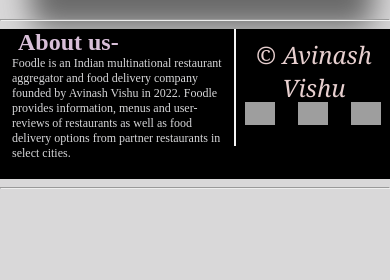
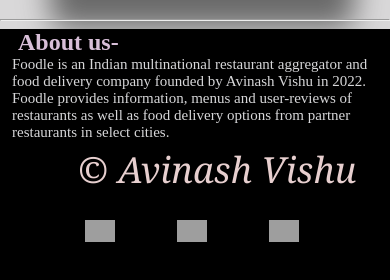
Before and after one commit to avinashvishu/foodle, a plain HTML site: page index.html in a window 390 px wide. Shown: the part 1667-1947 px from the top of the page. Before the commit the page ends 1864 px from the top, so only its background shows below. Drawn offline with Linux system fonts and the light colour scheme; grey boxes are pictures that could not be loaded.

Commit message:
index page footer resposive

```diff
--- a/listing/listing.css
+++ b/listing/listing.css
@@ -617,5 +617,3 @@ h4 {
         margin-left: 12px;
     }
 }
-
-}
--- a/stylesheet.css
+++ b/stylesheet.css
@@ -2,6 +2,8 @@
     margin: auto;
     background-color: #d9d8d9;
 }
+
+
 /* heading part of the website */
 
 #heading {
@@ -90,6 +92,8 @@
 a {
     text-decoration: none;
 }
+
+
 /* search section*/
 
 #main_search {
@@ -140,6 +144,8 @@
     height: 60px;
     width: 63%;
 }
+
+
 /*Quick search starts here*/
 
 #Quick_search {
@@ -168,7 +174,11 @@
     color: grey;
     text-align: center;
 }
+
+
 /* for doubt session*/
+
+
 /*.background {
     position: absolute;
     height: 400px;
@@ -251,6 +261,8 @@
     transform: scale(1.09);
     box-shadow: 4px 6px 8px 0px rgba(105, 105, 105, 0.466);
 }
+
+
 /*footer part*/
 
 footer {
@@ -328,6 +340,8 @@
 .social_footer:hover {
     transform: scale(1.2);
 }
+
+
 /*media query starts here*/
 
 @media (max-width:1091px) {
@@ -605,6 +619,74 @@
     h4 {
         margin-left: 12px;
     }
+    #contact {
+        width: 105%;
+        float: left;
+        display: inline-block;
+        margin-top: 88px;
+    }
+    .info {
+        height: 105px;
+        width: 102%;
+        border-right: 0px;
+        float: left;
+        text-align: left;
+        position: absolute;
+    }
+    #social_footer {
+        height: 52px;
+        width: 252%;
+        float: right;
+        margin-top: 20%;
+        margin-right: 27%;
+    }
+    footer {
+        height: 251px;
+    }
+    #contact_heading {
+        margin-left: 20%;
+        margin-top: 6%;
+        zoom: 1.5;
+    }
+    #contact_heading>p {
+        font-size: 24px;
+        margin-top: 3px;
+        color: rgb(231, 207, 207);
+        text-align: center;
+    }
+    .info_text1 {
+        font-size: 12px;
+        float: left;
+        display: inline;
+        margin-top: 0px;
+        margin-left: 12px;
+        color: #d7d7d9;
+    }
+    .info {
+        height: 119px;
+        width: 57%;
+        border-right: 2px solid whitesmoke;
+        float: left;
+        text-align: left;
+        position: absolute;
+    }
+    h4 {
+        zoom: 1.5;
+        display: inline;
+        margin-left: 12px;
+        color: thistle;
+    }
+    .logo {
+        margin-top: 14%;
+        margin-left: 45%;
+    }
+    .info_text1 {
+        margin-left: 12px;
+        margin-right: 5px;
+    }
+    h4 {
+        margin-left: 12px;
+    }
 }
 
 @media (max-width:584px) {
@@ -613,23 +695,85 @@
         margin-top: 36%;
         font-size: 36px;
     }
+    h4 {
+        margin-left: 12px;
+    }
+    #contact {
+        width: 105%;
+        float: left;
+        display: inline-block;
+        margin-top: 88px;
+    }
+    .info {
+        height: 119px;
+        width: 99%;
+        border-right: 0px;
+        float: left;
+        text-align: left;
+        position: absolute;
+    }
+    #social_footer {
+        height: 52px;
+        width: 252%;
+        float: right;
+        margin-top: 20%;
+        margin-right: 27%;
+    }
+    footer {
+        height: 251px;
+    }
+    #contact_heading {
+        margin-left: 20%;
+        margin-top: 6%;
+        zoom: 1.5;
+    }
+    #contact_heading>p {
+        font-size: 24px;
+        margin-top: 3px;
+        color: rgb(231, 207, 207);
+        text-align: center;
+    }
+    .info_text1 {
+        font-size: 15px;
+        float: left;
+        display: inline;
+        margin-top: 0px;
+        margin-left: 12px;
+        color: #d7d7d9;
+        width: 100%
+    }
+    h4 {
+        zoom: 1.5;
+        display: inline;
+        margin-left: 12px;
+        color: thistle;
+    }
+    .logo {
+        margin-top: 14%;
+        margin-left: 45%;
+    }
     .info_text1 {
         margin-left: 12px;
+        margin-right: 5px;
     }
     h4 {
         margin-left: 12px;
     }
 }
 
+
+}
 @media (max-width:400px) {
     .button2 {
         padding: 5px 15px;
     }
+
     #text {
         margin-left: 12%;
         margin-top: 37%;
         font-size: 30px;
     }
+
     select {
         height: 38px;
         width: 37%;
@@ -637,45 +781,82 @@
         border-radius: 4%;
         font-size: 8.1px;
     }
+
     .restro {
         height: 38px;
         width: 60%;
     }
+
     #Quick_search {
         margin-left: 10%;
         width: 80%;
         height: 1249px;
     }
+
     .container {
         width: 90%;
     }
+
     footer {
-            height: 150px;
+        height: 251px;
     }
+
     #contact_heading>p {
         font-size: 24px;
     }
+
     #social_footer {
-            height: 52px;
-            width: 252%;
+        height: 51px;
+        width: 163%;
         float: right;
-            margin-top: 43%;
+        margin-top: 18%;
         zoom: 1;
-            margin-right: 6%;
+        margin-right: 29%;
     }
+
     .info {
         height: 117px;
     }
+
     .info_text1 {
-            margin-left: 12px;
+        margin-left: 15px;
     }
+
     h4 {
         margin-left: 12px;
     }
 }
-
 @media (max-width:390) {
     body {
         background-color: #ff0000;
     }
+
+    footer {
+        height: 251px;
     }
+
+    #contact_heading>p {
+        font-size: 24px;
+    }
+
+    #social_footer {
+        height: 51px;
+        width: 163%;
+        float: right;
+        margin-top: 18%;
+        zoom: 1;
+        margin-right: 29%;
+    }
+
+    .info {
+        height: 117px;
+    }
+
+    .info_text1 {
+        margin-left: 15px;
+    }
+
+    h4 {
+        margin-left: 12px;
+    }
+}
```
Lines whose indentation alone changed are shown as unchanged.
